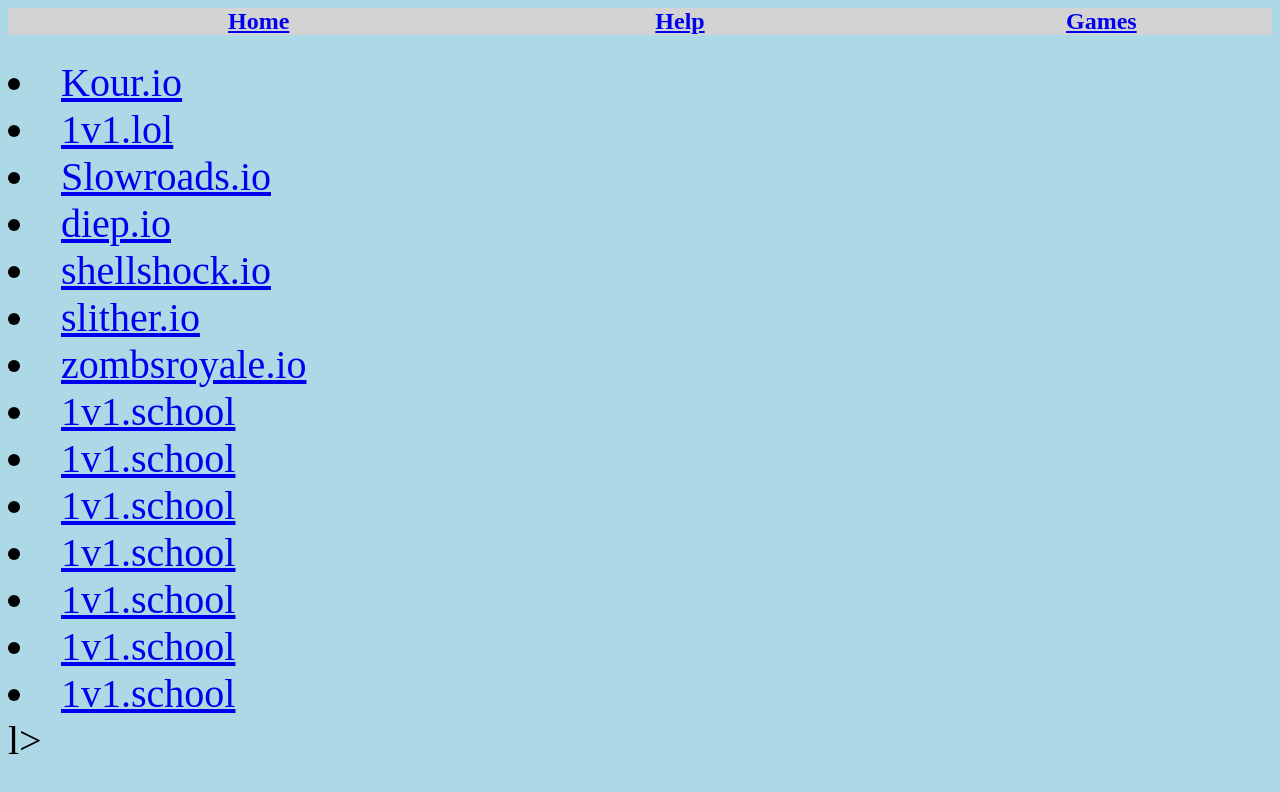
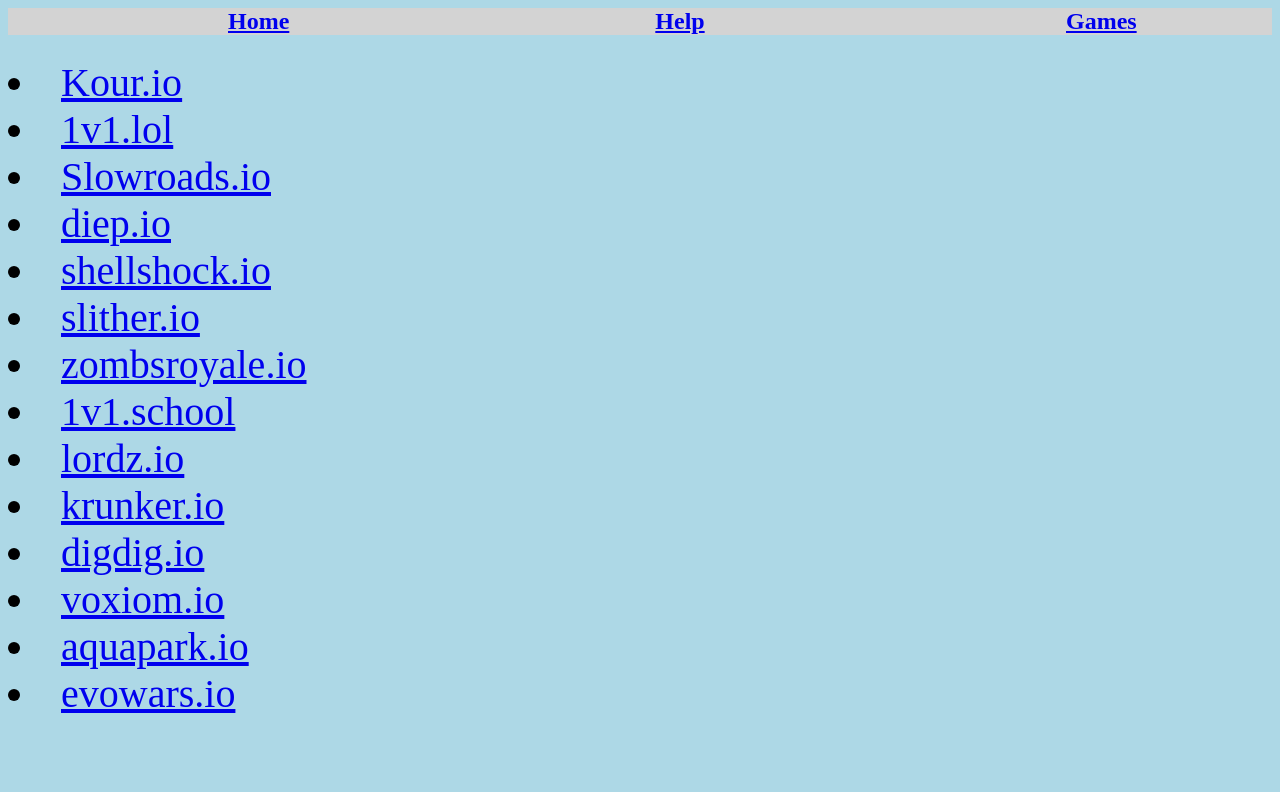
Before and after one commit to Burger-tech/Bergsma_Servers, a plain HTML site: page Games.html in a window 1280 px wide. Shown: the top 792 px of the page. Drawn offline with Linux system fonts and the light colour scheme.

Commit message:
Update Games.html

```diff
--- a/Games.html
+++ b/Games.html
@@ -30,14 +30,14 @@
 <li><a href="Games/slither.html">slither.io</a></li>
 <li><a href="Games/zombsroyale.html">zombsroyale.io</a></li>
 <li><a href="Games/1v1school.html">1v1.school</a></li>
-<li><a href="Games/lordzio.html">1v1.school</a></li>
-<li><a href="Games/krunkerio.html">1v1.school</a></li>
-<li><a href="Games/digdigio.html">1v1.school</a></li>
-<li><a href="Games/voxiomio.html">1v1.school</a></li>
-<li><a href="Games/aquaparkio.html">1v1.school</a></li>
-<li><a href="Games/evowarsio.html">1v1.school</a></li>
+<li><a href="Games/lordzio.html">lordz.io</a></li>
+<li><a href="Games/krunkerio.html">krunker.io</a></li>
+<li><a href="Games/digdigio.html">digdig.io</a></li>
+<li><a href="Games/voxiomio.html">voxiom.io</a></li>
+<li><a href="Games/aquaparkio.html">aquapark.io</a></li>
+<li><a href="Games/evowarsio.html">evowars.io</a></li>
 
-</l>l>
+</l>
 </div>
 </p5>
 
```
